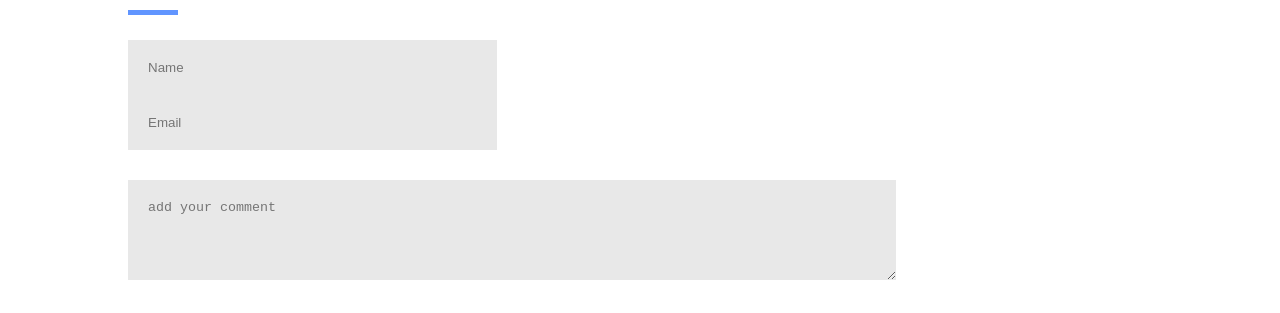
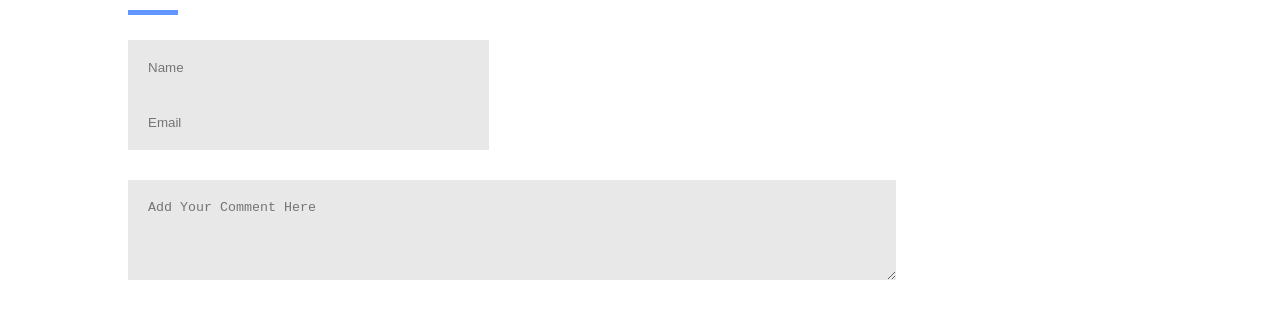
Before and after one commit to HossamGezo/landing_Page, a plain HTML site: page blog.html in a window 1280 px wide. Shown: the part 2501-2814 px from the top of the page. Drawn offline with Linux system fonts and the light colour scheme.

Commit message:
modify the reply section

```diff
--- a/blog.html
+++ b/blog.html
@@ -276,7 +276,7 @@
               <div class="blog-home-item-lreply-form">
                 <input type="text" placeholder="name">
                 <input type="email" placeholder="email">
-                <textarea placeholder="add your comment"></textarea>
+                <textarea placeholder="add your comment here"></textarea>
               </div> <!-- ./blog-home-item-lreply-form -->
               <button class="hover-opacity">submit</button>
             </div> <!-- ./blog-home-item-lreply -->
--- a/css/blog-home.css
+++ b/css/blog-home.css
@@ -3,7 +3,7 @@
       BLOG-HOME
 ^^^^^^^^^^^^^^^^^^^^
 */
-/* blog-home-item-right */
+/* blog-home-item-left */
 .blog-home-item {
   float: left;
 }
@@ -217,11 +217,11 @@
   margin-bottom: 50px;
 }
 .blog-home-item-lreply-form input:nth-child(1) {
-  margin-right: 3.63%;
+  margin-right: 5.5%;
 }
 .blog-home-item-lreply-form input:nth-child(1),
 .blog-home-item-lreply-form input:nth-child(2) {
-  width: 48%;
+  width: 47%;
   text-transform: capitalize;
   padding: 20px;
   background-color: var(--border-color);
@@ -236,6 +236,7 @@
   outline: none;
   background-color: var(--border-color);
   transition: border 0.2s linear;
+  text-transform: capitalize;
 }
 .blog-home-item-lreply-form input:focus,
 .blog-home-item-lreply-form textarea:focus {
@@ -248,7 +249,7 @@
   text-transform: capitalize;
   padding: 10px 35px;
 }
-/* blog-home-item-left */
+/* blog-home-item-right */
 .blog-home-item.right {
   width: 20%;
 }
@@ -270,7 +271,6 @@
   font-size: 20px;
   color: var(--main-color);
 }
-/* here */
 .blog-home-item-category .section-header,
 .blog-home-item-category .section-title {
   text-align: left;
@@ -280,7 +280,6 @@
 .blog-home-item-category .line {
   margin-bottom: 20px;
 }
-/* to here */
 .blog-home-item-category-list li {
   border-bottom: 1px solid var(--border-color);
   font-size: 0;
```
